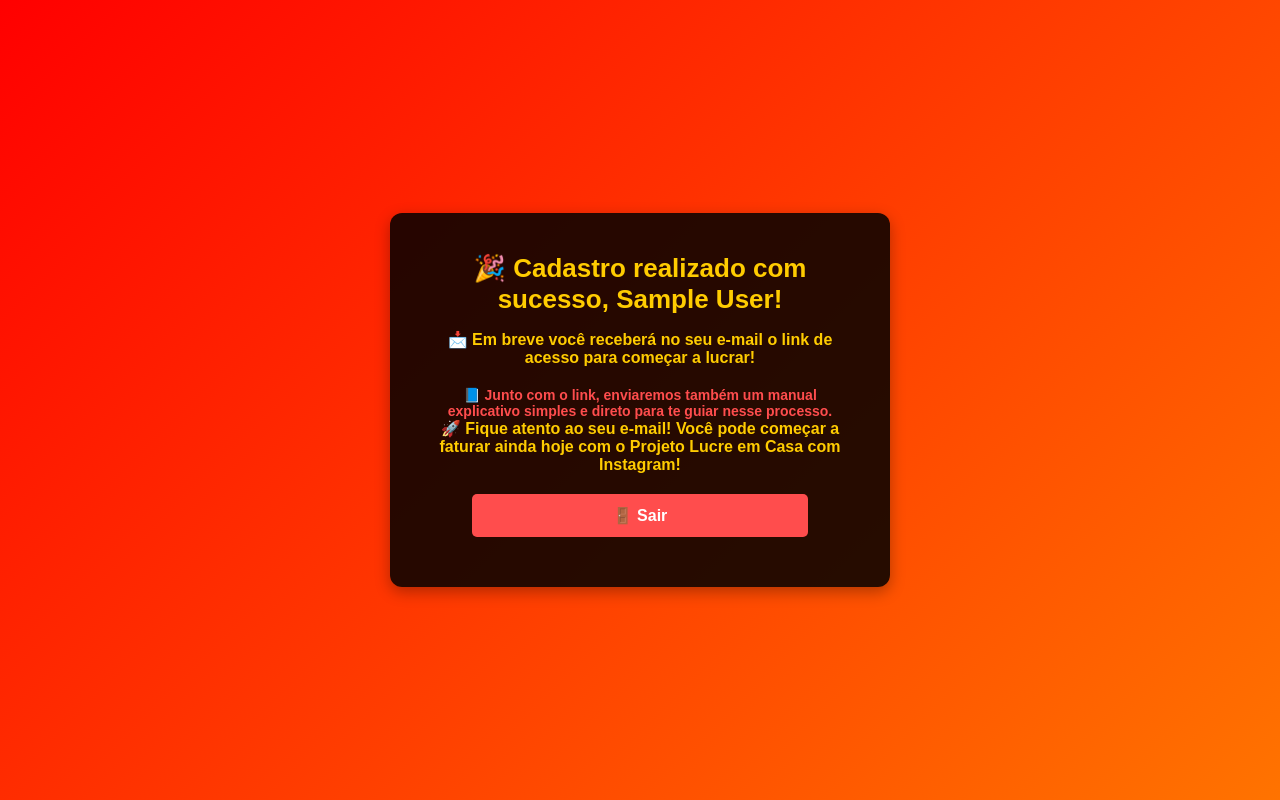
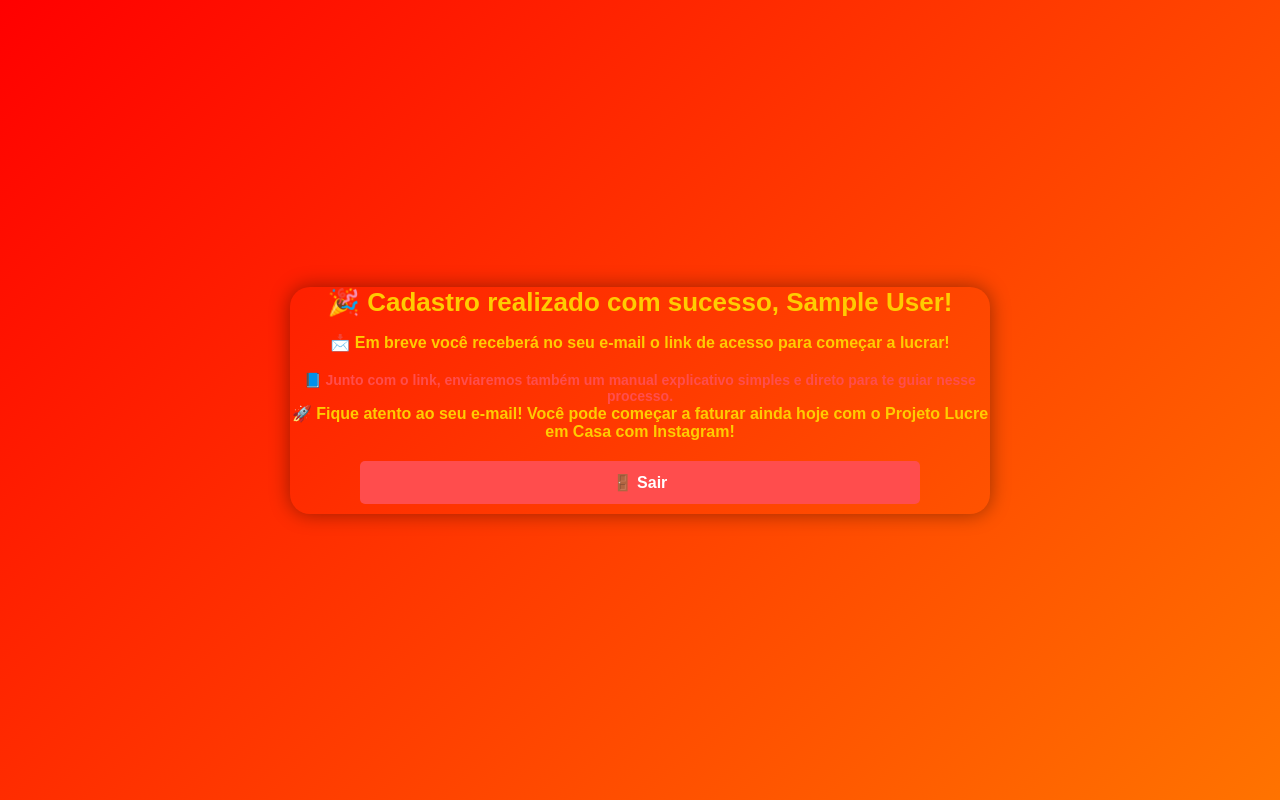
Before and after one commit to LiixAX23/money-home, a PHP site: page /dashboard.php in a window 1280 px wide. Run offline with PHP 8.4, Linux system fonts and the light colour scheme; the visitor is signed in with stand-in values (Sample User, id 1).

Commit message:
Atualização visual do dashboard com stilo profissional

```diff
--- a/style.css
+++ b/style.css
@@ -147,13 +147,21 @@ button, .btn-cadastro, .btn-voltar, .btn-sair {
 
 /* Painel do usuário */
 .dashboard-container {
-    width: 100%;
-    max-width: 500px;
-    background: rgba(0, 0, 0, 0.85);
+    max-width: 700px;
+    margin: 50px auto;
+    background: linear-gradient(135deg, #833ab4; #fd1d1d, #fcb045); /Cores do instagram */
     padding: 40px;
-    border-radius: 12px;
+    border-radius: 20px;
+    color: white;
     text-align: center;
-    box-shadow: 0px 5px 15px rgba(0, 0, 0, 0.3);
+    box-shadow: 0 0 20px rgba(0, 0, 0, 0.4);
+    animation: fadeln 1s ease-in-out;
+}
+
+/* Animação suave */
+@keyframes fadeln {
+  from { opacity: 0; transform: translateY(30px); }
+  to { opacity: 1; transform: translateY(0); }
 }
 
 /* Valores em dinheiro */
```
